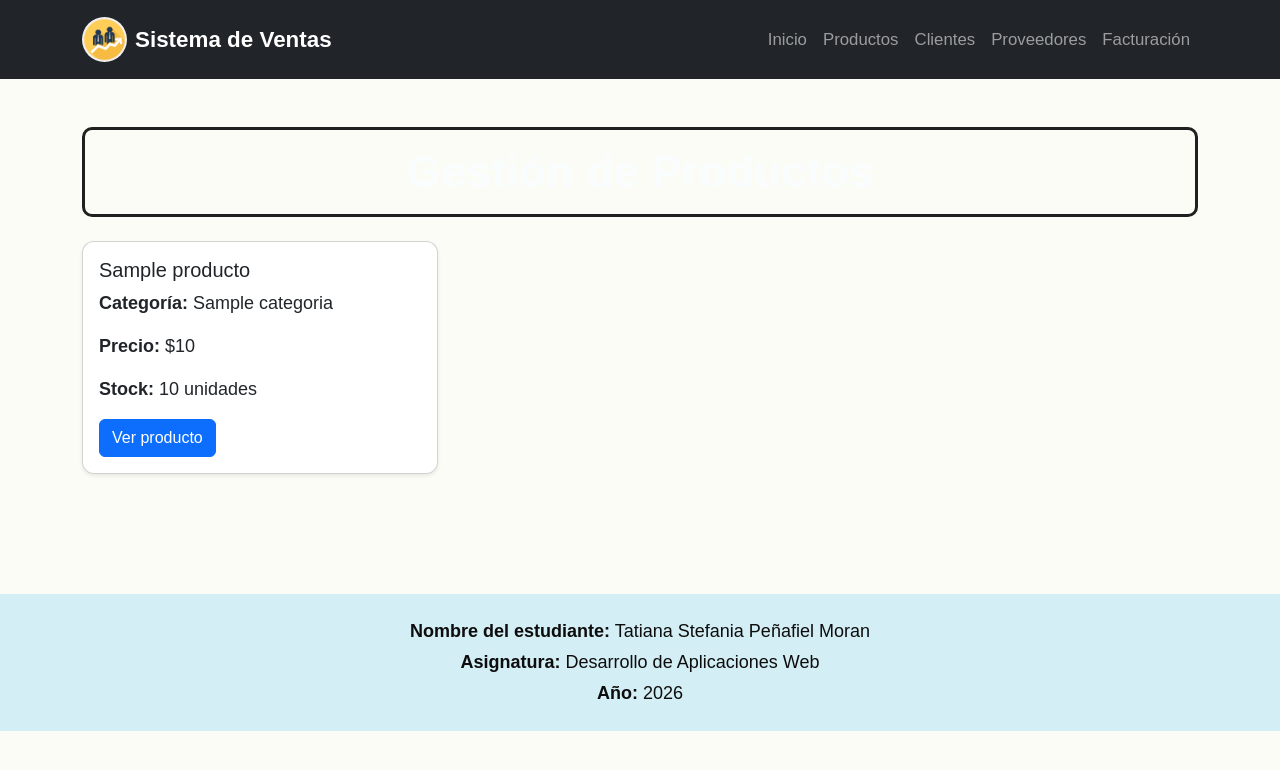
After one commit to Tatip003/2026-DESARROLLO-DE-APLICACIONES-WEB-TatiPM, a Flask app: template templates/productos.html in a window 1280 px wide. The commit adds this page. Shown: the top 770 px of the page. Run offline with Flask 3, Linux system fonts and the light colour scheme; the template is opened without the code that fills it: most values are stand-ins (such as "Sample title", 1, 10 or a date in 2020).

Commit message:
Actualiza de semana09

```diff
--- /dev/null
+++ b/app.py
@@ -0,0 +1,33 @@
+# importar flask
+from flask import Flask, render_template, request, redirect, url_for
+
+# crear una instancia de la aplicacion flask
+app = Flask(__name__)
+
+# definir las rutas
+@app.route('/')
+def inicio():
+    return render_template('index.html')
+
+# ruta de producto
+@app.route('/productos')
+def productos():
+    return render_template('productos.html')
+
+# ruta de clientes
+@app.route('/clientes')
+def clientes():
+    return render_template('clientes.html')
+
+# ruta de proveedores
+@app.route('/proveedores')
+def proveedores():
+    return render_template('proveedores.html')
+
+# ruta de facturacion
+@app.route('/facturacion')
+def facturacion():
+    return render_template('facturacion.html')
+
+if __name__ == '__main__':
+    app.run(debug=True)
--- /dev/null
+++ b/templates/base.html
@@ -0,0 +1,151 @@
+<!DOCTYPE html>
+<html lang="es">
+
+<head>
+
+    <meta charset="UTF-8">
+
+    <meta name="viewport"
+          content="width=device-width, initial-scale=1">
+
+    <!-- Bootstrap -->
+    <link href="https://cdn.jsdelivr.net/npm/bootstrap@5.3.3/dist/css/bootstrap.min.css"
+          rel="stylesheet">
+
+    <!-- CSS del proyecto -->
+    <link rel="stylesheet"
+          href="{{ url_for('static', filename='css/style.css') }}">
+
+    <title>
+        {% block title %}
+        Sistema de Ventas Digital
+        {% endblock %}
+    </title>
+
+</head>
+
+<body>
+
+    <!-- ================= NAVBAR ================= -->
+
+    <nav class="navbar navbar-expand-lg navbar-dark bg-dark">
+
+        <div class="container">
+
+            <a class="navbar-brand d-flex align-items-center"
+               href="{{ url_for('inicio') }}">
+
+                <img src="{{ url_for('static', filename='img/im-logo.png') }}"
+                     alt="Logo del Sistema"
+                     width="45"
+                     height="45"
+                     class="me-2">
+
+                <strong>Sistema de Ventas</strong>
+
+            </a>
+
+            <button class="navbar-toggler"
+                    type="button"
+                    data-bs-toggle="collapse"
+                    data-bs-target="#menu"
+                    aria-controls="menu"
+                    aria-expanded="false"
+                    aria-label="Mostrar navegación">
+
+                <span class="navbar-toggler-icon"></span>
+
+            </button>
+
+            <div class="collapse navbar-collapse" id="menu">
+
+                <ul class="navbar-nav ms-auto">
+
+                    <li class="nav-item">
+                        <a class="nav-link"
+                           href="{{ url_for('inicio') }}">
+                            Inicio
+                        </a>
+                    </li>
+
+                    <li class="nav-item">
+                        <a class="nav-link"
+                           href="{{ url_for('productos') }}">
+                            Productos
+                        </a>
+                    </li>
+
+                    <li class="nav-item">
+                        <a class="nav-link"
+                           href="{{ url_for('clientes') }}">
+                            Clientes
+                        </a>
+                    </li>
+
+                    <li class="nav-item">
+                        <a class="nav-link"
+                           href="{{ url_for('proveedores') }}">
+                            Proveedores
+                        </a>
+                    </li>
+
+                    <li class="nav-item">
+                        <a class="nav-link"
+                           href="{{ url_for('facturacion') }}">
+                            Facturación
+                        </a>
+                    </li>
+
+                </ul>
+
+            </div>
+
+        </div>
+
+    </nav>
+
+
+    <!-- ================= CONTENIDO ================= -->
+
+    <main>
+
+        {% block content %}
+        {% endblock %}
+
+    </main>
+
+
+    <!-- ================= FOOTER ================= -->
+
+    <footer class="footer-custom text-center p-4 mt-5">
+
+        <p class="mb-1">
+            <b>Nombre del estudiante:</b>
+            Tatiana Stefania Peñafiel Moran
+        </p>
+
+        <p class="mb-1">
+            <b>Asignatura:</b>
+            Desarrollo de Aplicaciones Web
+        </p>
+
+        <p class="mb-0">
+            <b>Año:</b> 2026
+        </p>
+
+    </footer>
+
+
+    <!-- Bootstrap JavaScript -->
+
+    <script src="https://cdn.jsdelivr.net/npm/bootstrap@5.3.3/dist/js/bootstrap.bundle.min.js">
+    </script>
+
+    <!-- JavaScript del proyecto -->
+
+    <script src="{{ url_for('static', filename='js/script.js') }}">
+    </script>
+
+</body>
+
+</html>
--- /dev/null
+++ b/templates/productos.html
@@ -0,0 +1,60 @@
+{% extends "base.html" %}
+
+{% block title %}
+Productos - Sistema de Ventas
+{% endblock %}
+
+{% block content %}
+
+<div class="container py-5">
+
+    <h1 class="text-center mb-4">
+        Gestión de Productos
+    </h1>
+
+    <div class="row">
+
+        {% for producto in productos %}
+
+        <div class="col-md-4 mb-4">
+
+            <div class="card h-100 shadow-sm">
+
+                <div class="card-body">
+
+                    <h5 class="card-title">
+                        {{ producto.nombre }}
+                    </h5>
+
+                    <p class="card-text">
+                        <strong>Categoría:</strong>
+                        {{ producto.categoria }}
+                    </p>
+
+                    <p class="card-text">
+                        <strong>Precio:</strong>
+                        ${{ producto.precio }}
+                    </p>
+
+                    <p class="card-text">
+                        <strong>Stock:</strong>
+                        {{ producto.stock }} unidades
+                    </p>
+
+                    <button class="btn btn-primary">
+                        Ver producto
+                    </button>
+
+                </div>
+
+            </div>
+
+        </div>
+
+        {% endfor %}
+
+    </div>
+
+</div>
+
+{% endblock %}
```
Also changed, not shown: templates/clientes.html (added, +49 -0 lines), templates/facturacion.html (added, +51 -0 lines), templates/index.html (renamed from index.html, +4 -4 lines), templates/proveedores.html (added, +60 -0 lines), static/CSS/style.css (renamed from CSS/style.css), static/img/System-.jpeg (renamed from img/System-.jpeg), static/img/im-logo.png (renamed from im-logo.png), static/img/ventas.jpg (renamed from img/ventas.jpg), static/js/script.js (renamed from js/script.js).
